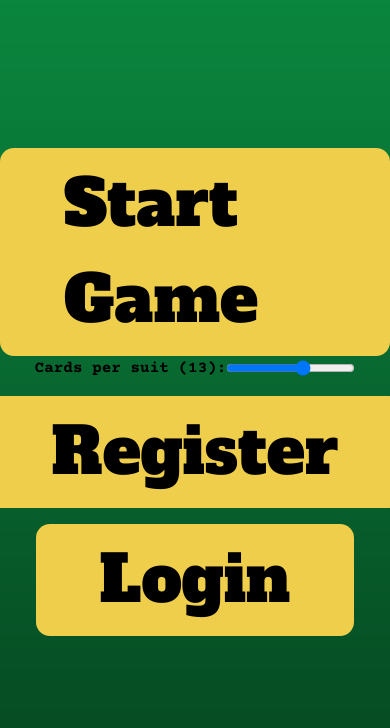
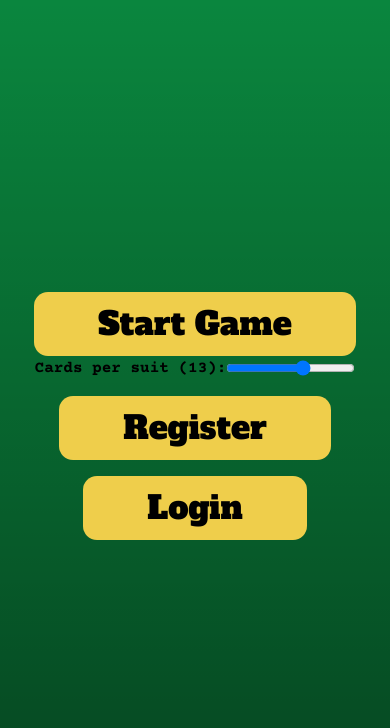
Before and after one commit to Fsalker/Golden-Grin-Casino, a Next.js app: page / in a window 390 px wide. Shown: the top 728 px of the page. Built offline with nearby package versions, Linux system fonts and the light colour scheme; what apollo-server-micro would draw is missing.

Commit message:
fix: don't *always* display small main menu buttons (ie: they should only be small to mobile users)

```diff
--- a/src/components/Buttons/Wrappers/LargeButton.tsx
+++ b/src/components/Buttons/Wrappers/LargeButton.tsx
@@ -11,8 +11,8 @@ const LargeButton: LargeButtonType<LargeButtonProps> = ({
   return (
     <div
       className={`cursor-pointer select-none font-alfaSlabOne
-    bg-game-yellow w-fit p-2 rounded-[14px] mt-4 text-[64px] px-16 ${
-      smallerOnSmallDevices ? "text-[32px]" : ""
+    bg-game-yellow w-fit p-2 rounded-[14px] mt-4 px-16 ${
+      smallerOnSmallDevices ? "text-[32px] sm:text-[64px]" : "text-[64px]"
     }`}
     >
       {children}
```
